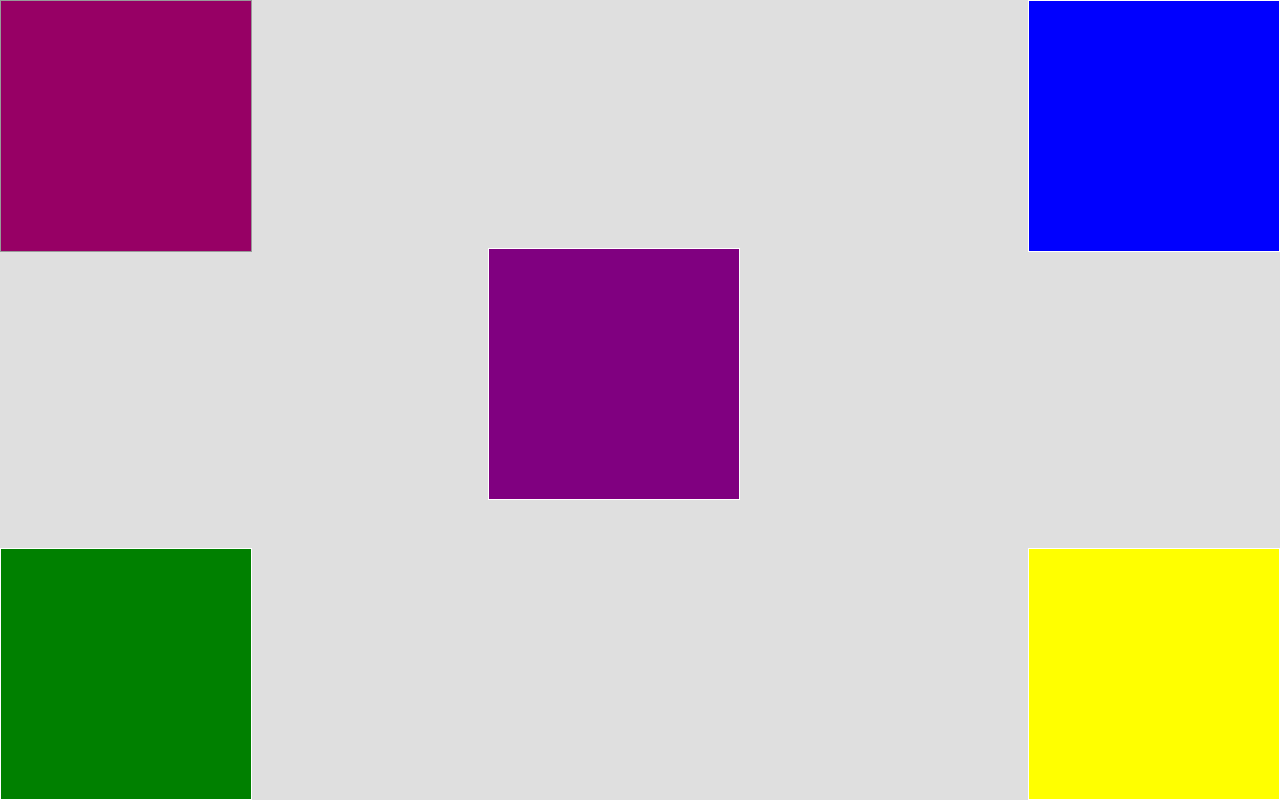
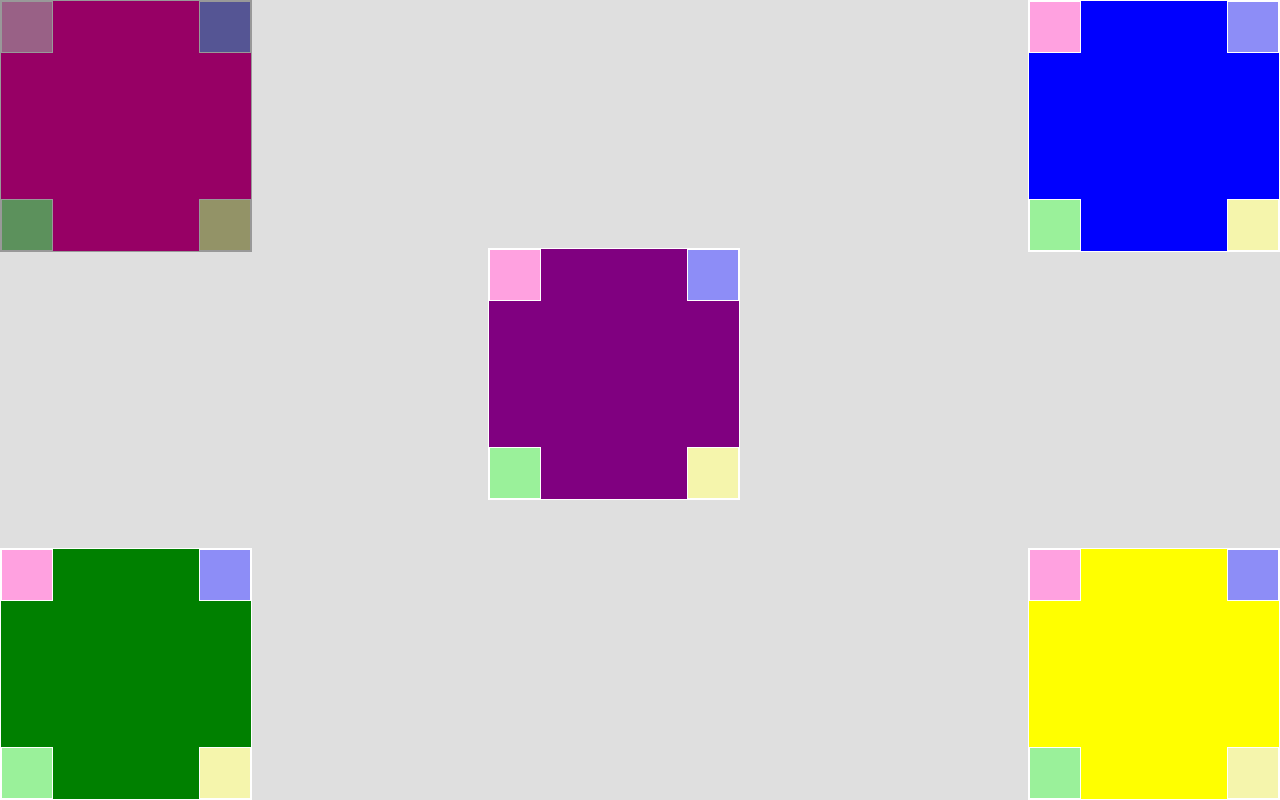
Before and after one commit to weilemann/rm-quadrados, a plain HTML site: page index.html in a window 1280 px wide. Drawn offline with Linux system fonts and the light colour scheme.

Commit message:
mais quadrados

```diff
--- a/index.html
+++ b/index.html
@@ -6,11 +6,36 @@
     </head>
     <body>
         <div id="container">
-            <div class="box red top-left"></div>
-            <div class="box blue top-right"></div>
-            <div class="box green bottom-left"></div>
-            <div class="box yellow bottom-right"></div>
-            <div class="box purple center"></div>
+            <div class="box pink top-left">
+                <div class="box2 lightpink tl"></div>
+                <div class="box2 lightblue tr"></div>
+                <div class="box2 lightgreen br"></div>
+                <div class="box2 lightyellow bl"></div>
+            </div>
+            <div class="box blue top-right">
+                <div class="box2 lightpink tl"></div>
+                <div class="box2 lightblue tr"></div>
+                <div class="box2 lightgreen br"></div>
+                <div class="box2 lightyellow bl"></div>
+            </div>
+            <div class="box green bottom-left">
+                <div class="box2 lightpink tl"></div>
+                <div class="box2 lightblue tr"></div>
+                <div class="box2 lightgreen br"></div>
+                <div class="box2 lightyellow bl"></div>
+            </div>
+            <div class="box yellow bottom-right">
+                <div class="box2 lightpink tl"></div>
+                <div class="box2 lightblue tr"></div>
+                <div class="box2 lightgreen br"></div>
+                <div class="box2 lightyellow bl"></div>
+            </div>
+            <div class="box purple center">
+                <div class="box2 lightpink tl"></div>
+                <div class="box2 lightblue tr"></div>
+                <div class="box2 lightgreen br"></div>
+                <div class="box2 lightyellow bl"></div>
+            </div>
 
             <!-- <div class="addBtn">+</div> -->
         </div>
--- a/styles.css
+++ b/styles.css
@@ -24,7 +24,7 @@ body {
     filter: brightness(0.6);
 }
 
-.red {
+.pink {
     background-color: rgb(252, 0, 168);
 }
 
@@ -74,6 +74,55 @@ body {
     right: calc(50% - 100px);;
 }
 
+.box2 {
+    border: 1px solid #fff;
+    height: 50px; /* Altura */
+    width: 50px; /* Largura */
+    transition: filter 0.4s;
+    cursor: pointer;
+}
+
+.lightpink {
+    background-color: rgb(255, 161, 224);
+}
+
+.lightblue {
+    background-color: rgb(141, 141, 247);
+}
+
+.lightgreen {
+    background-color: rgb(154, 241, 154);
+}
+
+.lightyellow {
+    background-color: rgb(245, 245, 172);
+}
+
+.tl {
+    position: absolute;
+    top: 0;
+    left: 0;
+}
+
+.tr {
+    position: absolute;
+    top: 0;
+    right: 0;
+}
+
+.bl {
+    position: absolute;
+    bottom: 0;
+    right: 0;
+}
+
+.br {
+    position: absolute;
+    bottom: 0;
+    left: 0;
+}
+
+
 /* Botão de Adicionar */
 
 .addBtn {
```
